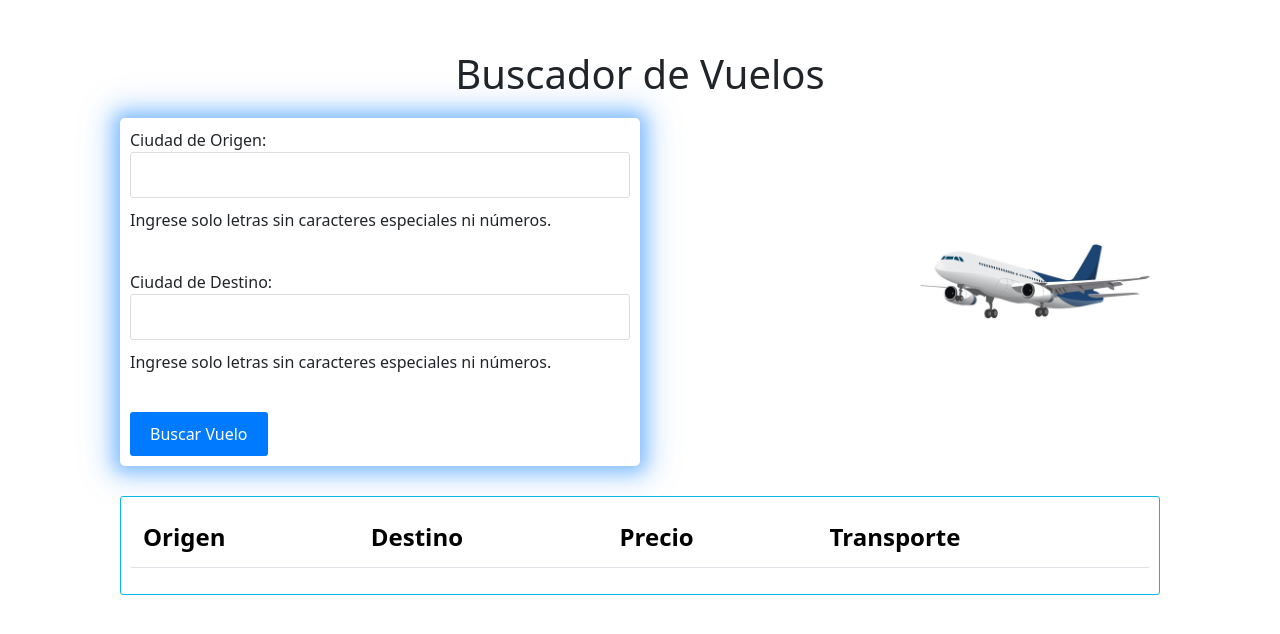
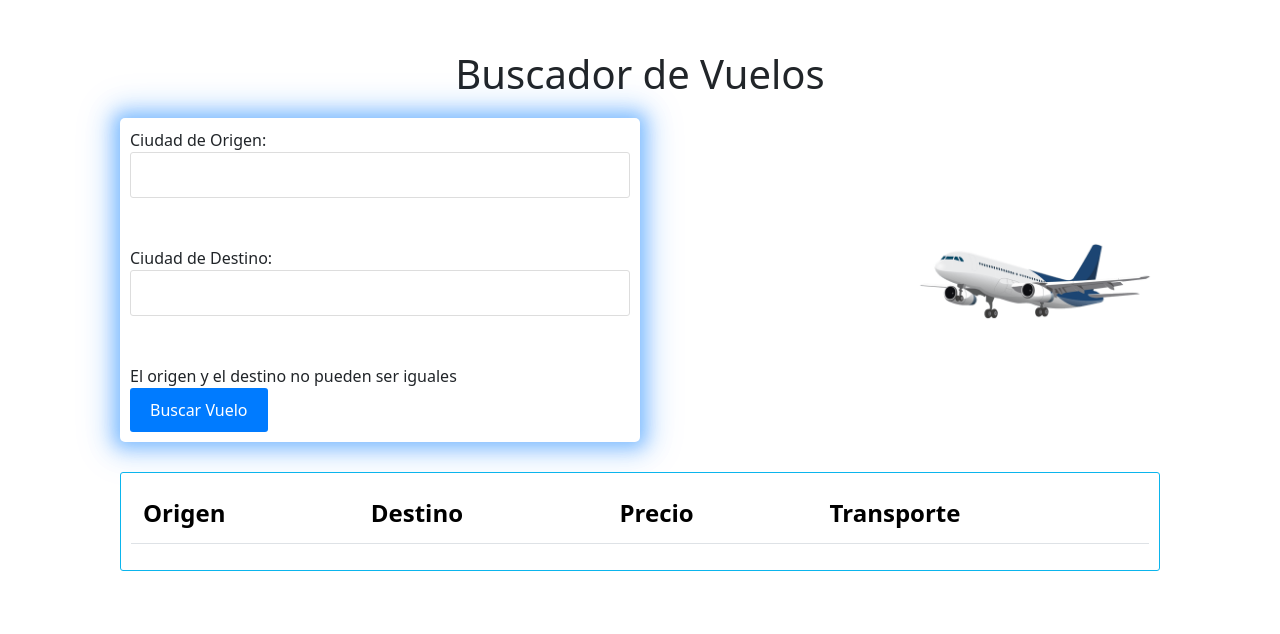
Before and after one commit to fredyml/FlightsFrontEnd, an Angular app in the folder FlightsFrontEnd/: page / in a window 1280 px wide. Shown: the top 634 px of the page. Built offline with nearby package versions, Linux system fonts and the light colour scheme.

Commit message:
funcionalidad para que no permita valores iguales

```diff
--- a/FlightsFrontEnd/src/app/flight-form/flight-form.component.html
+++ b/FlightsFrontEnd/src/app/flight-form/flight-form.component.html
@@ -5,14 +5,15 @@
       <div class="input-container">
         <label for="origin">Ciudad de Origen:</label>
         <input type="text" id="origin" [(ngModel)]="origin" name="origin" required maxlength="3" pattern="[a-zA-Z]+" (keydown)="validateInput($event, 'origin')" (input)="convertToUppercase('origin')">
-        <div *ngIf="!isValidInput(origin)">Ingrese solo letras sin caracteres especiales ni números.</div>
+        <div *ngIf="!isValidInput(origin) && !warningMessage">Ingrese solo letras sin caracteres especiales ni números.</div>
       </div>
       <div class="input-container">
         <label for="destination">Ciudad de Destino:</label>
         <input type="text" id="destination" [(ngModel)]="destination" name="destination" required maxlength="3" pattern="[a-zA-Z]+" (keydown)="validateInput($event, 'destination')" (input)="convertToUppercase('destination')">
-        <div *ngIf="!isValidInput(destination)">Ingrese solo letras sin caracteres especiales ni números.</div>
+        <div *ngIf="!isValidInput(destination) && !warningMessage">Ingrese solo letras sin caracteres especiales ni números.</div>
       </div>
-      <button type="submit" class="submit-button">Buscar Vuelo</button>
+      <div class="warning" *ngIf="warningMessage">{{ warningMessage }}</div>
+      <button type="submit">Buscar Vuelo</button>
     </form>
     <div class="airplane-container">
       <img src="assets/airplane.png" alt="Avión" class="airplane-img">
--- a/FlightsFrontEnd/src/app/flight-form/flight-form.component.ts
+++ b/FlightsFrontEnd/src/app/flight-form/flight-form.component.ts
@@ -14,6 +14,7 @@ export class FlightFormComponent {
       Flights: []
     }
   };
+  warningMessage = '';
 
   constructor(private flightService: FlightService) { }
 
@@ -21,12 +22,18 @@ export class FlightFormComponent {
     const originUpperCase = this.origin.toUpperCase();
     const destinationUpperCase = this.destination.toUpperCase();
 
-    if (originUpperCase === destinationUpperCase || !this.isValidInput(originUpperCase) || !this.isValidInput(destinationUpperCase)) {
+    if (
+      !this.isValidInput(originUpperCase) ||
+      !this.isValidInput(destinationUpperCase)
+    ) {
+      this.warningMessage = 'Entrada no válida';
       return;
     }
 
-    this.flightService.getFlight(originUpperCase, destinationUpperCase)
-      .subscribe(flight => this.flight = flight);
+    this.flightService.getFlight(originUpperCase, destinationUpperCase).subscribe(flight => {
+      this.flight = flight;
+      this.warningMessage = '';
+    });
   }
 
   validateInput(event: KeyboardEvent, field: keyof FlightFormComponent): void {
@@ -42,12 +49,18 @@ export class FlightFormComponent {
   }
 
   convertToUppercase(field: keyof FlightFormComponent): void {
-    const value = this[field as keyof FlightFormComponent] as string;
+    const value = this[field] as string;
     const lettersOnly = value.replace(/[^A-Za-z]/g, '');
-    this[field as keyof FlightFormComponent] = lettersOnly.toUpperCase();
+    this[field] = lettersOnly.toUpperCase();
   }
 
   isValidInput(value: string): boolean {
+    this.warningMessage = '';
+
+    if (this.origin.toUpperCase() === this.destination.toUpperCase()) {
+      this.warningMessage = 'El origen y el destino no pueden ser iguales';
+    }
+
     const validCharacters = /^[A-Za-z]+$/;
     return validCharacters.test(value);
   }
```
